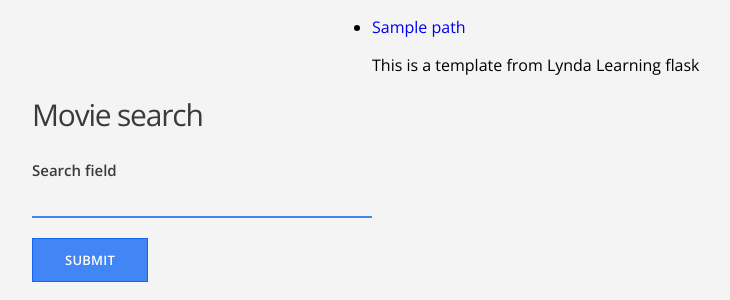
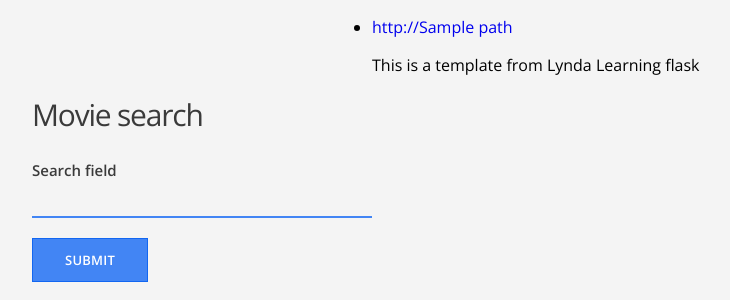
Before and after one commit to hlindwin/moviesearch, a Flask app: template templates/index.html in a window 1280 px wide. Shown: the part 50-350 px from the top of the page, without its empty margins (108-838 px from the left). Run offline with Flask 2, Linux system fonts and the light colour scheme; the template is opened without the code that fills it: most values are stand-ins (such as "Sample title", 1, 10 or a date in 2020); form fields are guessed from the names that the template uses.

Commit message:
updated some notes and fixed http missing error in index.html

```diff
--- a/hello.py
+++ b/hello.py
@@ -10,3 +10,5 @@ if __name__ == '__main__':
     app.debug = True
     port = int(os.environ.get("PORT", 5000))
     app.run(host='0.0.0.0', port=port)
+    #port = int(os.environ.get("PORT", 8082)) # 8080, 8081, 8082
+    #app.run(host='127.0.0.1', port=port)
--- a/templates/index.html
+++ b/templates/index.html
@@ -25,8 +25,28 @@
     </div>
     {% for r in results %}
       <ul>
-        <li>
-         <a href="{{ r['path'] }}">{{ r['path'] }}</a>
+        <li>  <!-- ok, so why did I do this? with the if statements...
+                It's because some of the paths don't have http:// infront of them
+                - from my parsing them this way (ie, stripping the http:// ...
+                I didn't feel like redoing that parsing (bc this seemed easier
+                - I would have to do some copy and pasting of the resulting json
+                - files or clean up that process...)
+                so I fixed the lack of http with with an if statement here
+
+
+                Also note that http will resolve to https but not reverse
+                .... as far as I can tell testing two sites ...
+                so, I go to http vs http
+                -->
+         {% if  r['path'].startswith('htt') %}
+
+               <a href="{{ r['path'] }}">{{ r['path'] }}</a>
+
+           {% else %}
+
+               <a href="{{ 'http://'+r['path'] }}">{{ 'http://'+r['path'] }}</a>
+
+        {% endif %}
         </li>
       </ul>
       {% endfor %}
```
Also changed, not shown: whooshstart.py (+9 -0 lines).
